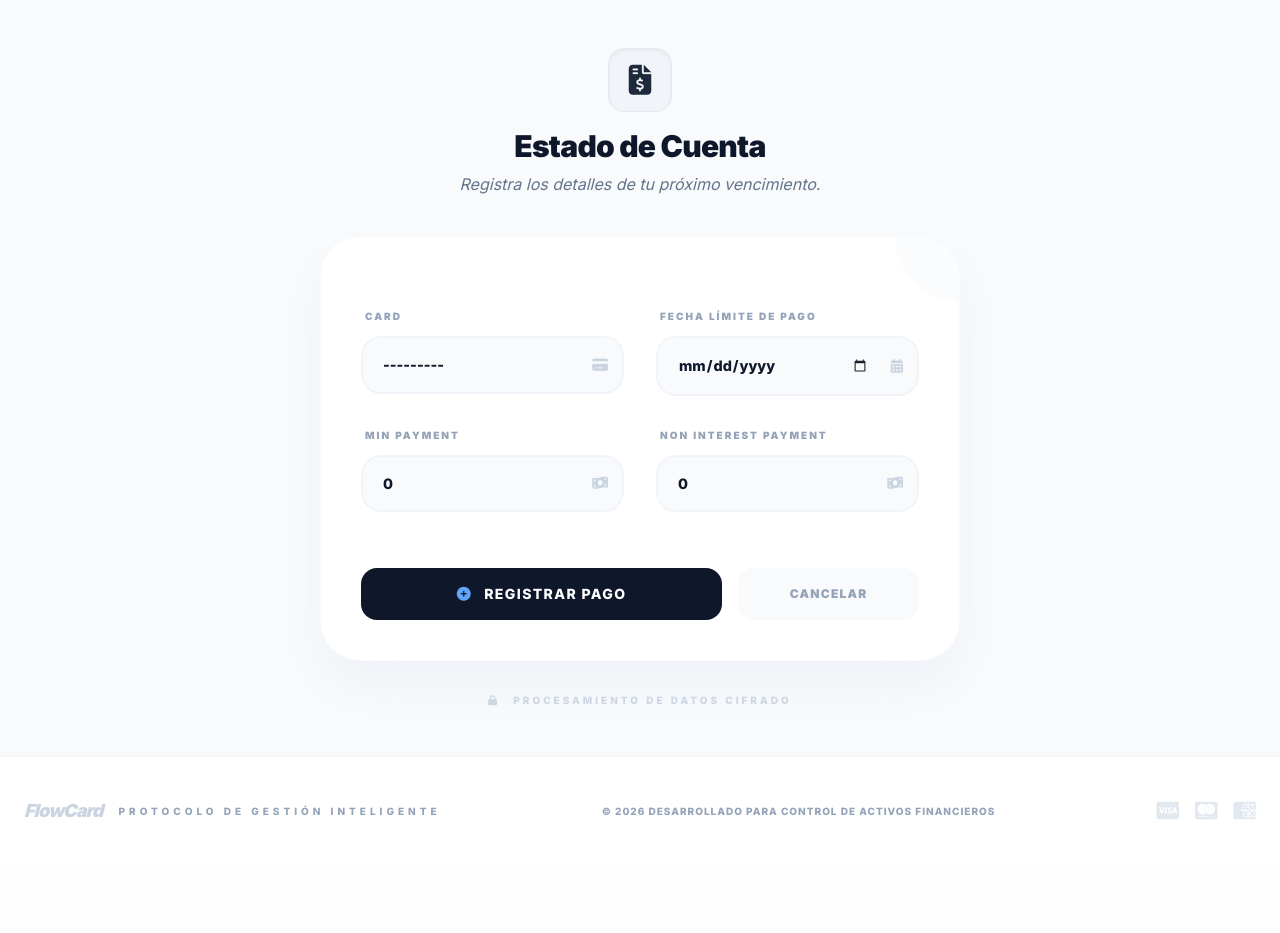
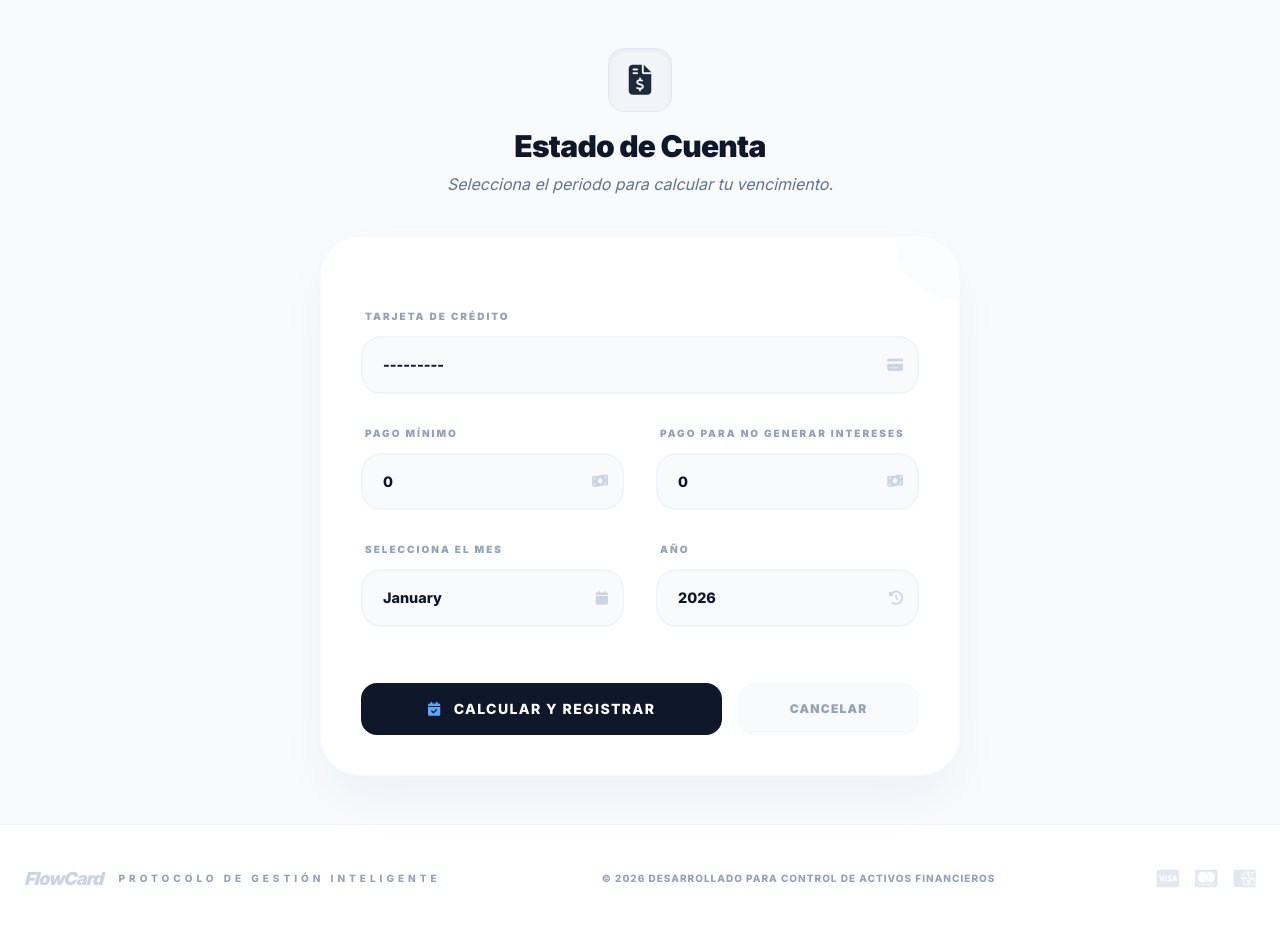
Before and after one commit to jhoracio19/FlowCard, a Django app: page /statements/add/ in a window 1280 px wide. Shown: the part 81-1014 px from the top of the page. Before the commit the page ends 900 px from the top, so only its background shows below. Run offline with Django 5.2, Linux system fonts and the light colour scheme; the visitor is signed in with stand-in values (Sample User, id 1); data that the repository does not hold is empty; some libraries are stand-ins or nearby versions.

Commit message:
feat: automatización de due_date y simplificación de registro mensual
Se implementó el cálculo automático de fecha de vencimiento en el modelo y se simplificó el formulario para selección de Mes/Año.

```diff
--- a/apps/cards/models.py
+++ b/apps/cards/models.py
@@ -2,6 +2,7 @@ from django.db import models
 from django.contrib.auth.models import User
 from django.core.validators import MinValueValidator, MaxValueValidator
 from django.utils import timezone
+from datetime import date
 
 class CreditCard(models.Model):
     user = models.ForeignKey(User, on_delete=models.CASCADE, related_name='cards')
@@ -10,22 +11,18 @@ class CreditCard(models.Model):
     color = models.CharField(max_length=7, default="#4f46e5")
     credit_limit = models.DecimalField(max_digits=12, decimal_places=2, validators=[MinValueValidator(0)])
 
-    # Days of the month (1-31)
     closing_day = models.IntegerField(validators=[MinValueValidator(1), MaxValueValidator(31)])
     due_day = models.IntegerField(validators=[MinValueValidator(1), MaxValueValidator(31)])
 
     def __str__(self):
         return f"{self.bank_name} - {self.card_name}"
 
-    class Meta:
-        app_label = 'cards'
-
 class MonthlyStatement(models.Model):
     card = models.ForeignKey(CreditCard, on_delete=models.CASCADE, related_name='statements')
     month_year = models.DateField(help_text="Mes al que corresponde este estado de cuenta")
 
-    # --- AÑADE ESTE CAMPO ---
-    due_date = models.DateField(null=True, blank=True, help_text="Fecha límite de pago exacta")
+    # Ponemos blank=True para que el formulario no te obligue a escribirla a mano
+    due_date = models.DateField(blank=True, help_text="Fecha límite de pago exacta")
 
     min_payment = models.DecimalField(max_digits=12, decimal_places=2, default=0)
     non_interest_payment = models.DecimalField(max_digits=12, decimal_places=2, default=0)
@@ -39,8 +36,19 @@ class MonthlyStatement(models.Model):
             return delta.days
         return None
 
+    def save(self, *args, **kwargs):
+        # Auto-calculamos la fecha límite usando el día configurado en la tarjeta
+        if not self.due_date and self.card and self.month_year:
+            self.due_date = date(
+                self.month_year.year,
+                self.month_year.month,
+                self.card.due_day
+            )
+        super().save(*args, **kwargs)
+
     class Meta:
         unique_together = ('card', 'month_year')
+        app_label = 'cards'
 
     def __str__(self):
         return f"{self.card.card_name} - {self.month_year.strftime('%B %Y')}"
--- a/apps/statements/forms.py
+++ b/apps/statements/forms.py
@@ -1,28 +1,36 @@
-# apps/statements/forms.py
 from django import forms
 from cards.models import MonthlyStatement, CreditCard
+from datetime import date
 
 class StatementForm(forms.ModelForm):
+    # Creamos campos extra que no están en el modelo para capturar solo Mes y Año
+    MESES = [(i, date(2000, i, 1).strftime('%B').capitalize()) for i in range(1, 13)]
+    ANIOS = [(i, i) for i in range(date.today().year, date.today().year + 2)]
+
+    mes = forms.ChoiceField(choices=MESES, initial=date.today().month, label="Selecciona el Mes")
+    anio = forms.ChoiceField(choices=ANIOS, initial=date.today().year, label="Año")
+
     class Meta:
         model = MonthlyStatement
-        # Usamos 'month_year' para guardar la fecha límite de pago
-        fields = ['card', 'month_year', 'min_payment', 'non_interest_payment']
+        # Quitamos 'month_year' de los campos visibles, lo manejaremos internamente
+        fields = ['card', 'min_payment', 'non_interest_payment']
         labels = {
-            'month_year': 'Fecha Límite de Pago',
-        }
-        widgets = {
-            'month_year': forms.DateInput(attrs={
-                'type': 'date', # Cambiado de 'month' a 'date'
-                'class': 'w-full p-2 border rounded-lg'
-            }),
-            'card': forms.Select(attrs={'class': 'w-full p-2 border rounded-lg'}),
-            'min_payment': forms.NumberInput(attrs={'class': 'w-full p-2 border rounded-lg'}),
-            'non_interest_payment': forms.NumberInput(attrs={'class': 'w-full p-2 border rounded-lg'}),
+            'card': 'Tarjeta de Crédito',
+            'min_payment': 'Pago Mínimo',
+            'non_interest_payment': 'Pago para no generar Intereses',
         }
 
     def __init__(self, user, *args, **kwargs):
         super().__init__(*args, **kwargs)
         self.fields['card'].queryset = CreditCard.objects.filter(user=user)
 
-    # YA NO NECESITAS el método clean_month_year porque el widget 'date'
-    # envía la fecha en el formato correcto. Puedes borrarlo.
+    def save(self, commit=True):
+        instance = super().save(commit=False)
+        # Construimos la fecha 'month_year' usando el primer día del mes elegido
+        mes = int(self.cleaned_data['mes'])
+        anio = int(self.cleaned_data['anio'])
+        instance.month_year = date(anio, mes, 1) # Guardamos el día 1 como referencia
+
+        if commit:
+            instance.save()
+        return instance
--- a/requirements.txt
+++ b/requirements.txt
@@ -1,4 +1,5 @@
 asgiref==3.11.0
 Django==6.0
 django-environ==0.12.0
+python-dotenv==1.2.1
 sqlparse==0.5.5
--- a/templates/statements/statement_form.html
+++ b/templates/statements/statement_form.html
@@ -8,7 +8,7 @@
             <i class="fa-solid fa-file-invoice-dollar text-slate-800 text-3xl"></i>
         </div>
         <h1 class="text-3xl font-black text-slate-900 tracking-tight">Estado de Cuenta</h1>
-        <p class="text-slate-500 mt-2 font-medium italic">Registra los detalles de tu próximo vencimiento.</p>
+        <p class="text-slate-500 mt-2 font-medium italic">Selecciona el periodo para calcular tu vencimiento.</p>
     </div>
 
     <div class="bg-white p-10 rounded-[2.5rem] shadow-2xl shadow-slate-200/60 border border-slate-50 relative overflow-hidden">
@@ -19,7 +19,7 @@
 
             <div class="grid grid-cols-1 md:grid-cols-2 gap-8">
                 {% for field in form %}
-                <div class="group {% if field.name == 'card' or field.name == 'month_year' %}md:col-span-1{% else %}md:col-span-1{% endif %}">
+                <div class="group {% if field.name == 'card' %}md:col-span-2{% else %}md:col-span-1{% endif %}">
                     <label for="{{ field.id_for_label }}" class="block text-[10px] font-black text-slate-400 uppercase tracking-[0.2em] mb-3 ml-1 transition-colors group-focus-within:text-blue-700">
                         {{ field.label }}
                     </label>
@@ -32,8 +32,10 @@
                         <div class="absolute inset-y-0 right-4 flex items-center pointer-events-none text-slate-300 group-focus-within:text-blue-700 transition-colors">
                             {% if "card" in field.name.lower %}
                                 <i class="fa-solid fa-credit-card text-sm"></i>
-                            {% elif "month" in field.name.lower %}
-                                <i class="fa-solid fa-calendar-days text-sm"></i>
+                            {% elif "mes" in field.name.lower %}
+                                <i class="fa-solid fa-calendar text-sm"></i>
+                            {% elif "anio" in field.name.lower %}
+                                <i class="fa-solid fa-clock-rotate-left text-sm"></i>
                             {% elif "payment" in field.name.lower %}
                                 <i class="fa-solid fa-money-bill-wave text-sm"></i>
                             {% endif %}
@@ -55,8 +57,8 @@
 
             <div class="pt-6 flex flex-col sm:flex-row gap-4">
                 <button type="submit" class="flex-[2] bg-slate-900 text-white py-4 rounded-2xl font-bold text-sm tracking-widest hover:bg-blue-900 transform transition-all hover:shadow-2xl hover:shadow-blue-900/20 active:scale-95 flex items-center justify-center gap-3">
-                    <i class="fa-solid fa-plus-circle text-blue-400"></i>
-                    REGISTRAR PAGO
+                    <i class="fa-solid fa-calendar-check text-blue-400"></i>
+                    CALCULAR Y REGISTRAR
                 </button>
                 <a href="{% url 'cards:dashboard' %}" class="flex-1 bg-slate-50 text-slate-400 py-4 rounded-2xl font-black text-xs tracking-widest text-center hover:bg-slate-100 hover:text-slate-700 transition-all uppercase flex items-center justify-center">
                     Cancelar
@@ -64,14 +66,9 @@
             </div>
         </form>
     </div>
-
-    <p class="mt-8 text-center text-[10px] font-bold text-slate-300 uppercase tracking-[0.3em]">
-        <i class="fa-solid fa-lock mr-2"></i> Procesamiento de datos cifrado
-    </p>
 </div>
 
 <style>
-    /* Estilización Naval de los Inputs para uniformidad total */
     .flowcard-input-wrapper input,
     .flowcard-input-wrapper select {
         width: 100%;
@@ -85,6 +82,7 @@
         transition: all 0.3s ease;
         outline: none;
         appearance: none;
+        padding-right: 3rem;
     }
 
     .flowcard-input-wrapper input:focus,
@@ -93,10 +91,5 @@
         border-color: #1d4ed8;
         box-shadow: 0 0 0 5px rgba(29, 78, 216, 0.08);
     }
-
-    /* Padding extra para iconos a la derecha */
-    .flowcard-input-wrapper input, .flowcard-input-wrapper select {
-        padding-right: 3rem;
-    }
 </style>
 {% endblock %}
```
Also changed, not shown: apps/cards/tasks.py (+9 -6 lines), apps/cards/views.py (+12 -4 lines), core/settings.py (+7 -4 lines), templates/cards/dashboard.html (+12 -8 lines), apps/cards/migrations/0005_alter_monthlystatement_due_date.py (added).
